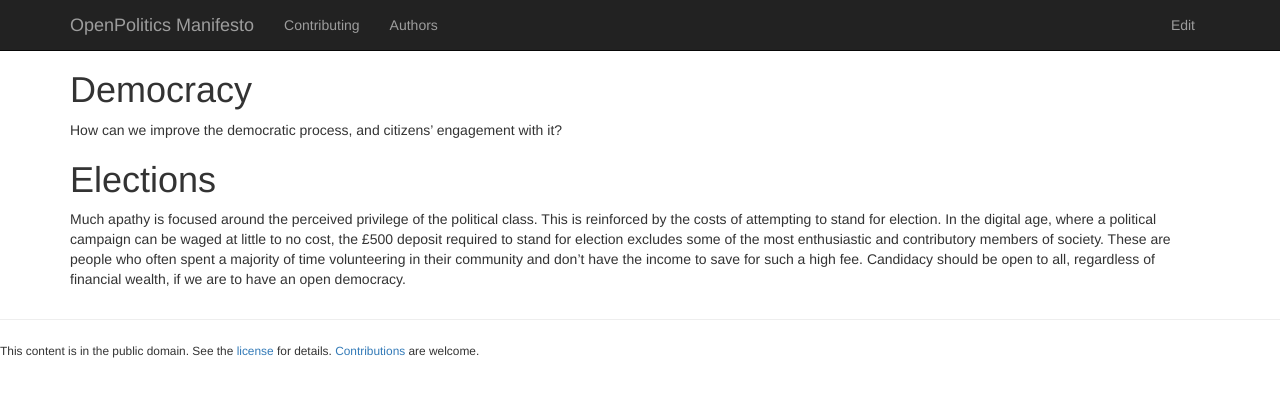
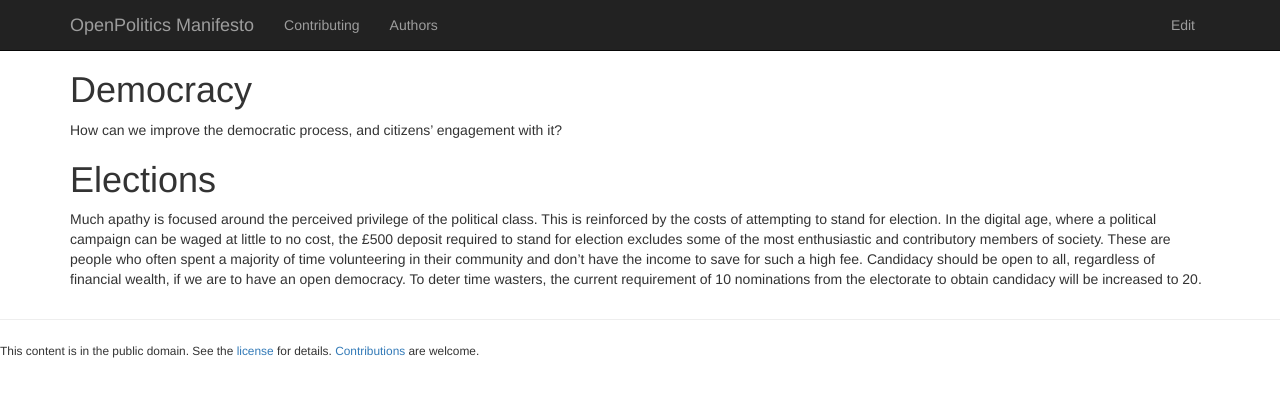
Before and after one commit to openpolitics/manifesto, a Jekyll site: the page built from democracy.md, in a window 1280 px wide. Shown: the top 397 px of the page. Built offline with Jekyll 4.4.1, drawn with Linux system fonts in a browser that asks for light colours; nearby versions of some CDN libraries.

Commit message:
Increased nominations threshold for candidates

```diff
--- a/democracy.md
+++ b/democracy.md
@@ -9,3 +9,4 @@ How can we improve the democratic process, and citizens' engagement with it?
 # Elections
 Much apathy is focused around the perceived privilege of the political class. This is reinforced by the costs of attempting to stand for election. In the digital age, where a political campaign can be waged at little to no cost, the £500 deposit required to stand for election excludes some of the most enthusiastic and contributory members of society. These are people who often spent a majority of time volunteering in their community and don't have the income to save for such a high fee.
 Candidacy should be open to all, regardless of financial wealth, if we are to have an open democracy.
+To deter time wasters, the current requirement of 10 nominations from the electorate to obtain candidacy will be increased to 20.
```
